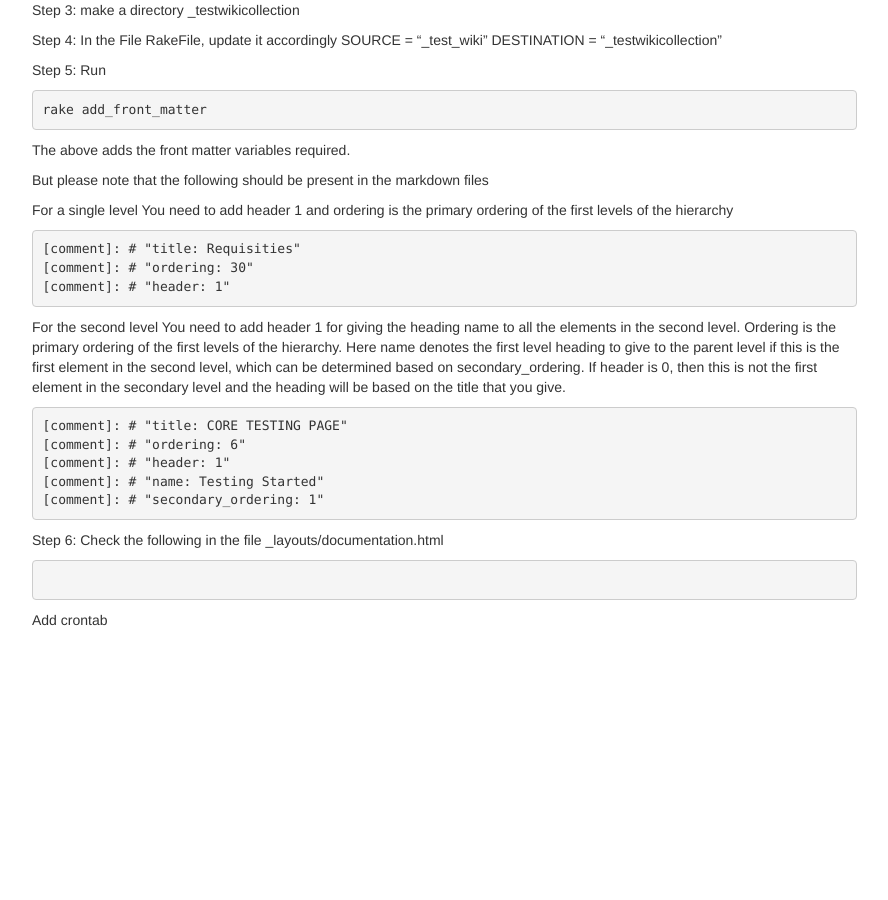
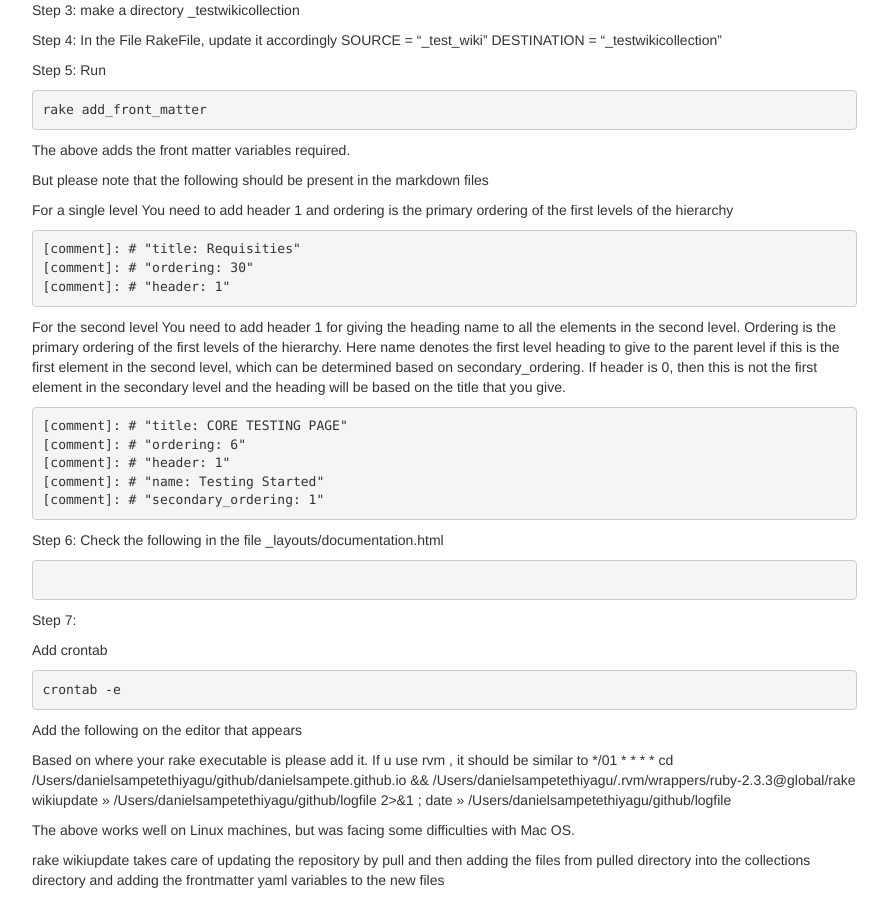
Before and after one commit to danielsampete/danielsampete.github.io, a Jekyll site: the page built from _testwikicollection/Home.md, in a window 1280 px wide and 900 px high, scrolled down 780 px. Shown: the whole window, without its empty margins (338-1226 px from the left). Built offline with Jekyll 4.4.1, drawn with Linux system fonts in a browser that asks for light colours; nearby versions of some CDN libraries; before the commit the page ends 1420 px from its top, so only the background shows below that.

Commit message:
Site wiki update 2017-01-02 23:02:01 UTC

````diff
--- a/_testwikicollection/Home.md
+++ b/_testwikicollection/Home.md
@@ -94,4 +94,18 @@ Check the following in the file _layouts/documentation.html
 {% assign items_grouped = site.testwikicollection | sort: 'primary_order' | group_by: 'primary_order' %}
 ```
 
+Step 7:
+
 Add crontab
+
+```
+crontab -e
+```
+Add the following on the editor that appears
+
+Based on where your rake executable is please add it. If u use rvm , it should be similar to
+*/01 * * * * cd /Users/danielsampetethiyagu/github/danielsampete.github.io && /Users/danielsampetethiyagu/.rvm/wrappers/ruby-2.3.3@global/rake wikiupdate >> /Users/danielsampetethiyagu/github/logfile 2>&1 ; date >> /Users/danielsampetethiyagu/github/logfile
+
+The above works well on Linux machines, but was facing some difficulties with Mac OS.
+
+rake wikiupdate takes care of updating the repository by pull and then adding the files from pulled directory into the collections directory and adding the frontmatter yaml variables to the new files
````
Also changed, not shown: _testwikicollection/TEST-HOME.md (+1 -1 lines).
